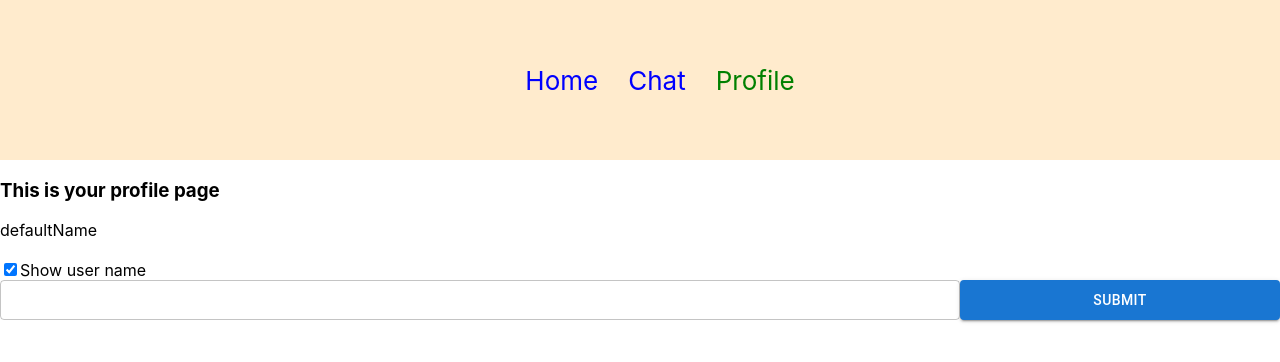
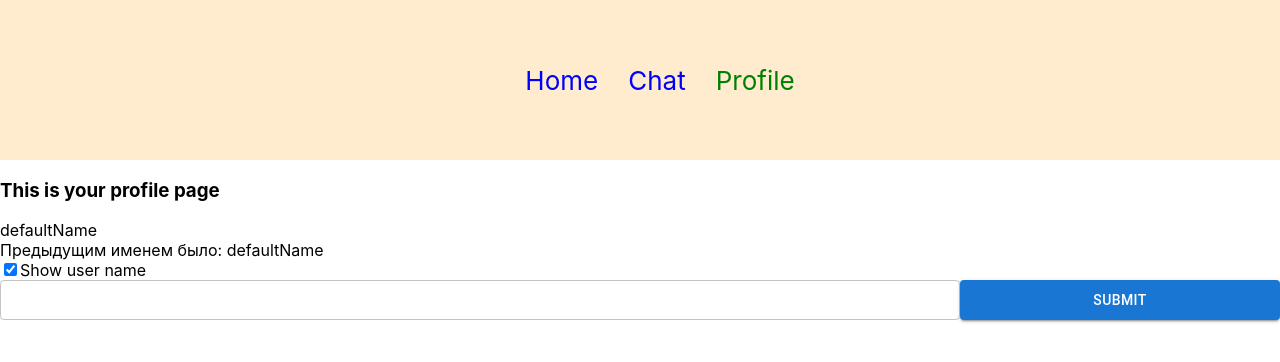
Before and after one commit to Eliasz-S/gb-messenger, a React (Create React App) app: page /profile in a window 1280 px wide. Both pictures are taken after a click on the checkbox "Show user name". Shown: the top 362 px of the page. Built offline with nearby package versions, Linux system fonts and the light colour scheme.

Commit message:
custom hook usePrevious added

```diff
--- /dev/null
+++ b/src/components/utils/usePrevious.js
@@ -0,0 +1,13 @@
+// кастомный хук
+
+import { useEffect, useRef } from "react"
+
+export const usePrevious = (value) => {
+    const previous = useRef;
+
+    useEffect(() => {
+        previous.current = value;
+    }, [value]);
+
+    return previous.current;
+}
--- a/src/screens/Profile/Profile.jsx
+++ b/src/screens/Profile/Profile.jsx
@@ -1,5 +1,6 @@
 import { useDispatch, useSelector } from "react-redux";
 import { Form } from "../../components/Form/Form";
+import { usePrevious } from "../../components/utils/usePrevious";
 import { setName, toggleCheckbox } from "../../store/profile/actions";
 import { selectName, selectShowName } from "../../store/profile/selectors";
 
@@ -7,6 +8,10 @@ export const Profile = () => {
     const dispatch = useDispatch()
     const name = useSelector(selectName); // useSelector принимает импортированный селектор
     const showName = useSelector(selectShowName);
+
+    const previousName = usePrevious(name);
+
+    console.log(previousName);
 
     const handleCheckbox = () => {
         dispatch(toggleCheckbox);
@@ -21,6 +26,8 @@ export const Profile = () => {
             <h3>This is your profile page</h3>
             <div style={ {height: 40} }>
                 {showName && <span>{name}</span>}
+                <br />
+                {previousName && <span>Предыдущим именем было: {previousName}</span>}
             </div>
             <div>
                 <input id="toggle_name" type="checkbox" onChange={handleCheckbox}/>
```
